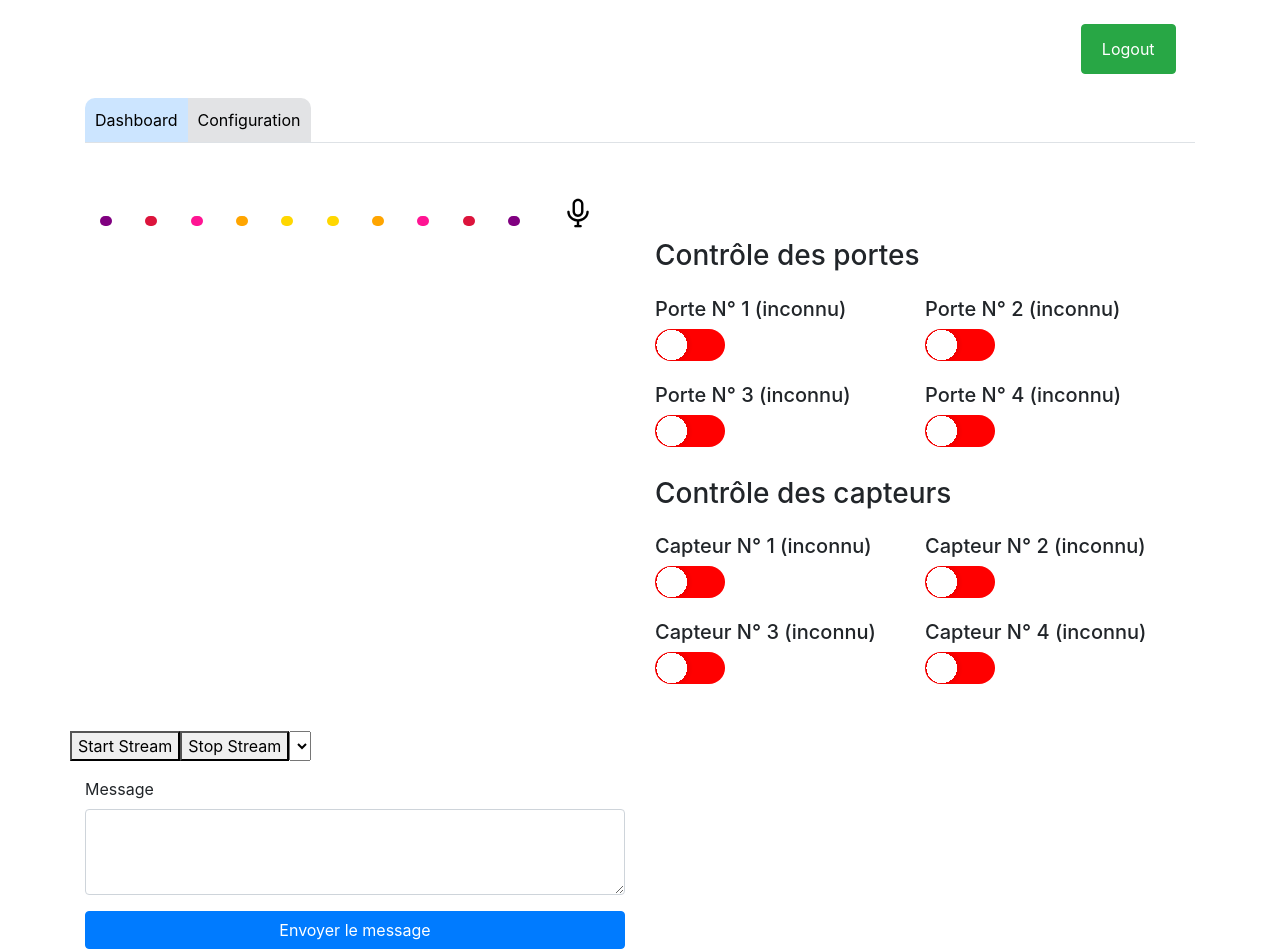
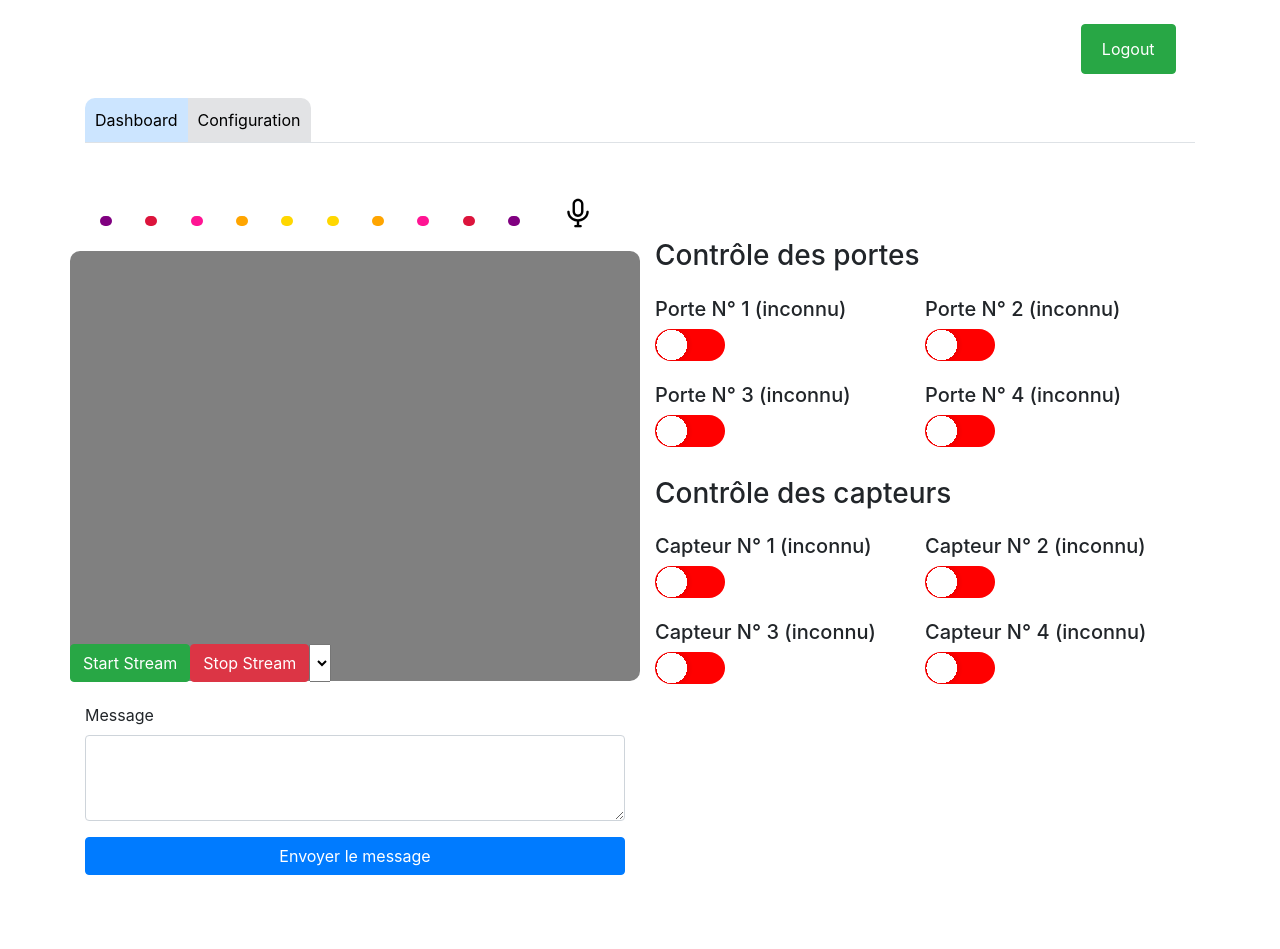
Before and after one commit to chouaib-skitou/escape-game, a Django app: page / in a window 1280 px wide. After the commit the page ends 875 px from the top, so only its background shows below. Run offline with Django 4.2, Linux system fonts and the light colour scheme; the visitor is signed in with stand-in values (Sample User, id 1); data that the repository does not hold is empty; some libraries are stand-ins or nearby versions.

Commit message:
update style

```diff
--- a/projet/escape_game/base/static/css/style.css
+++ b/projet/escape_game/base/static/css/style.css
@@ -192,3 +192,23 @@ text-decoration: none;
 .nav.nav-tabs li.active {
   background-color: #cce5ff;
 }
+
+
+/* video */
+
+.video_container {
+  position: relative;
+}
+.video_container  video {
+  width: 100%;
+  height: 430px;
+  background-color: gray;
+}
+.video_btns_container {
+  position: absolute;
+  bottom: 5px;
+  left: 0;
+  padding: 0;
+  margin: 0 !important;
+  width: 100%;
+}
--- a/projet/escape_game/base/templates/components/video_only.html
+++ b/projet/escape_game/base/templates/components/video_only.html
@@ -24,10 +24,15 @@
         </div>
 
         <body>
-            <video id="videoElement" width="640" height="480" autoplay></video>
-            <button onclick="startStream()">Start Stream</button>
-            <button onclick="stopStream()">Stop Stream</button>
-            <select id="cameraSelect"></select>
+            <div class="video_container">
+                <video id="videoElement" autoplay></video>
+                <div class="row video_btns_container">
+                    <button onclick="startStream()" class="btn btn-success">Start Stream</button>
+                    <button onclick="stopStream()" class="btn btn-danger">Stop Stream</button>
+                    <select id="cameraSelect" class="form-select"></select>
+                </div>
+            </div>
+
 
             <script>
                 let videoStream;
```
